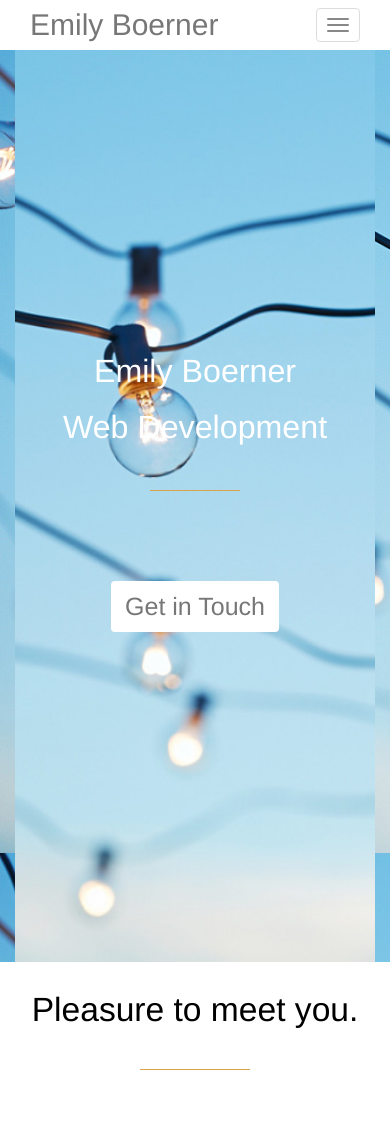
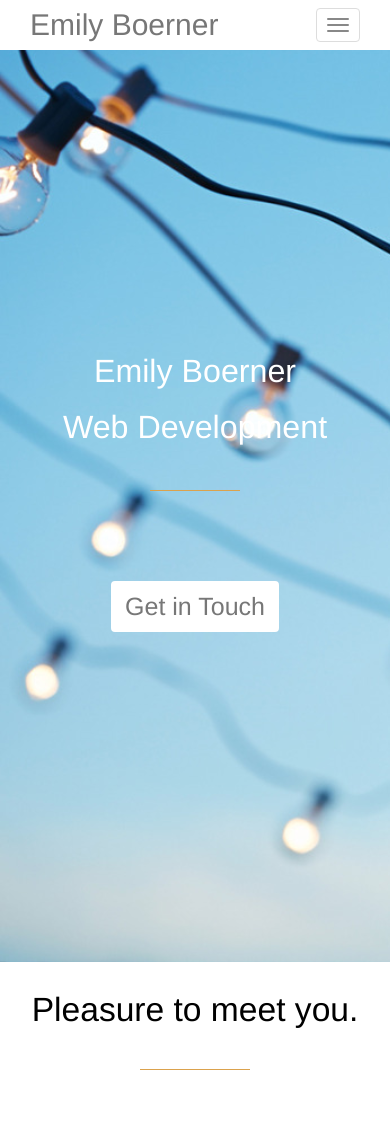
Before and after one commit to EmilyBoer/Emilyboer.github.io, a PHP site: page / in a window 390 px wide. Shown: the top 1121 px of the page. Run offline with PHP 8.4, Linux system fonts and the light colour scheme; some libraries are stand-ins or nearby versions; some web fonts are replaced.

Commit message:
change image

```diff
--- a/index.html
+++ b/index.html
@@ -80,7 +80,7 @@
         </div><!-- /.container-fluid -->
       </div>
     </nav>
-      <header style="background-image: url('lights .jpg');">
+      <!-- <header style="background-image: url('lights .jpg');"> -->
 
     <div class = "container index-container ">
 
--- a/stylesheets/default2.css
+++ b/stylesheets/default2.css
@@ -88,46 +88,19 @@ a.nav-buttons:hover{
   margin-bottom: 220px;
 }
 
-@media (min-width: 768px){
-header {
-    height: 100%;
-    width: 100%;
-    padding: 0;
-    margin: 0;
-  }}
-
-@media (min-width:500){
-  header{
-background-attachment:fixed;
-}}
-
-header {
-    position: relative;
-    display: block;
-    height: auto;
-    width: auto;
-    background-color: #222222;
-    background: no-repeat center center;
-    background-attachment: scroll;
-    -webkit-background-size: cover;
-    -moz-background-size: cover;
-    background-size: cover;
-    -o-background-size: cover;
-    padding: 100px 0;
-}
 
 
-/*#index{
+#index{
   background-image: url("../lights .jpg");
   background-attachment:fixed;
   background-size: cover;
   -webkit-background-size: cover;
   -moz-background-size: cover;
   -o-background-size: cover;
-  background-repeat: no-repeat;
+  /*background-repeat: no-repeat;*/
   width: 100%;
   min-height: 100%;
-}*/
+}
 
 
 
@@ -712,11 +685,34 @@ a.contact-info2:hover, a.contact-info:hover{
 /*mobile-size*/
 @media screen and (max-width:450px)  {
 
+@media (min-width: 768px){
+#index {
+    height: 100%;
+    width: 100%;
+    padding: 0;
+    margin: 0;
+  }}
+
+@media (min-width:500){
+
   #index{
-  background-image: url("../lights .jpg");
-  width: 100%;
-  min-height: auto;
+background-attachment:fixed;
+}}
+
+#index {
+    position: relative;
+    display: block;
+    height: auto;
+    width: auto;
+    background-color: #222222;
+    background-attachment: scroll;
+    -webkit-background-size: cover;
+    -moz-background-size: cover;
+    background-size: cover;
+    -o-background-size: cover;
+    padding: 100px 0;
 }
+
 
   /*index section*/
   .name{
```
